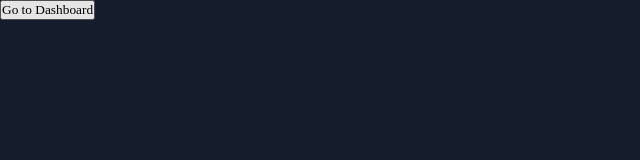
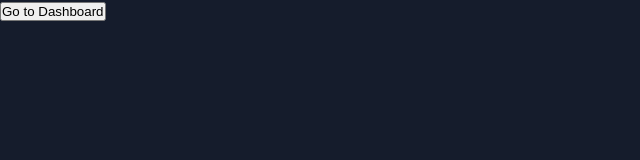
Before and after one commit to jibin7jose/admin-dashboard, a Next.js app: page / in a window 1280 px wide. Shown: the top 160 px of the page, without its empty margins (0-640 px from the left). Built offline with nearby package versions, Linux system fonts and the light colour scheme.

Commit message:
Changing the font face

```diff
--- a/app/ui/globals.css
+++ b/app/ui/globals.css
@@ -6,13 +6,13 @@
 }
 
 * {
-    font-family: Roboto sans-serif;
     margin: 0;
     padding: 0;
     box-sizing: border-box;
 }
 
 body {
+    font-family: FreeMono sans-serif;
     background-color: var(--bg);
     color: var(--text);
 }
```
